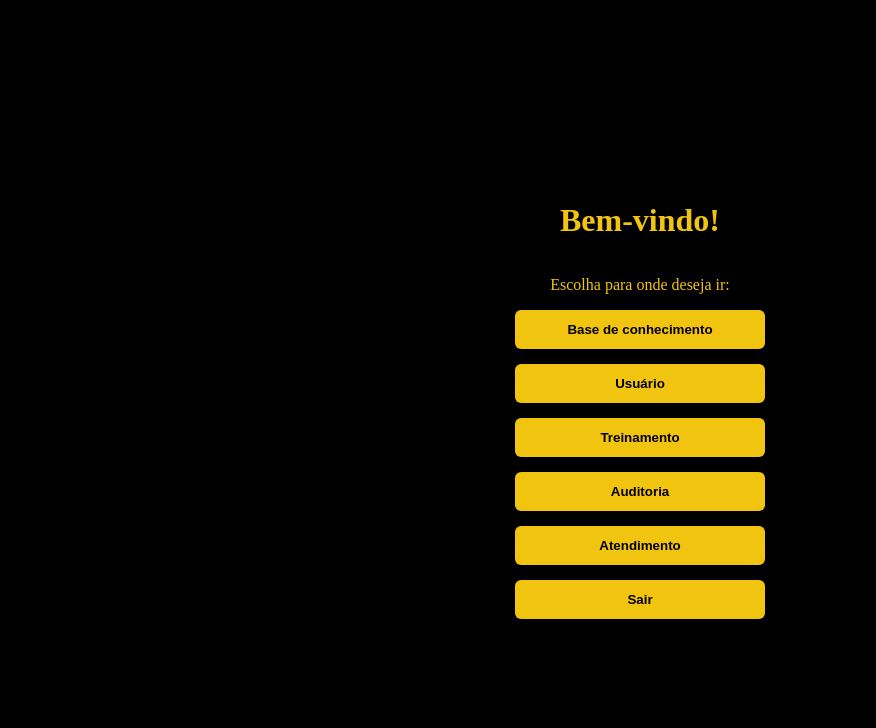
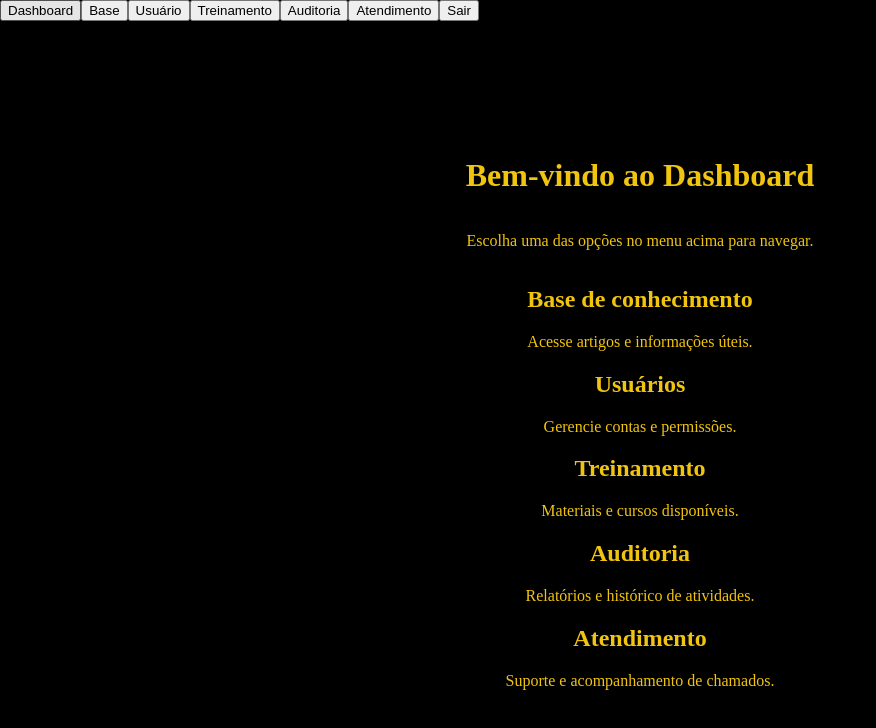
Before and after one commit to Wertco-Bombas/Wertco, a Next.js app: page /dashboard in a window 1280 px wide. Shown: the top 728 px of the page, without its empty margins (0-876 px from the left). Built offline with nearby package versions, Linux system fonts and the light colour scheme.

Commit message:
Update dashboard.js

```diff
--- a/pages/dashboard.js
+++ b/pages/dashboard.js
@@ -1,30 +1,39 @@
+import Layout from "../components/Layout";
+
 export default function Dashboard() {
-  function handleLogout() {
-    window.location.href = "/login"; // volta para login
-  }
+  return (
+    <Layout>
+      <div className="dashboard-container">
+        <h1>Bem-vindo ao Dashboard</h1>
+        <p>Escolha uma das opções no menu acima para navegar.</p>
 
-  return (
-    <div className="dashboard-container">
-      <h1>Bem-vindo!</h1>
-      <p>Escolha para onde deseja ir:</p>
-      <div className="dashboard-buttons">
-        <button onClick={() => (window.location.href = "/base")}>
-          Base de conhecimento
-        </button>
-        <button onClick={() => (window.location.href = "/usuario")}>
-          Usuário
-        </button>
-        <button onClick={() => (window.location.href = "/treinamento")}>
-          Treinamento
-        </button>
-        <button onClick={() => (window.location.href = "/auditoria")}>
-          Auditoria
-        </button>
-        <button onClick={() => (window.location.href = "/atendimento")}>
-          Atendimento
-        </button>
-        <button onClick={handleLogout}>Sair</button>
+        <section className="dashboard-cards">
+          <div className="card" onClick={() => (window.location.href = "/base")}>
+            <h2>Base de conhecimento</h2>
+            <p>Acesse artigos e informações úteis.</p>
+          </div>
+
+          <div className="card" onClick={() => (window.location.href = "/usuario")}>
+            <h2>Usuários</h2>
+            <p>Gerencie contas e permissões.</p>
+          </div>
+
+          <div className="card" onClick={() => (window.location.href = "/treinamento")}>
+            <h2>Treinamento</h2>
+            <p>Materiais e cursos disponíveis.</p>
+          </div>
+
+          <div className="card" onClick={() => (window.location.href = "/auditoria")}>
+            <h2>Auditoria</h2>
+            <p>Relatórios e histórico de atividades.</p>
+          </div>
+
+          <div className="card" onClick={() => (window.location.href = "/atendimento")}>
+            <h2>Atendimento</h2>
+            <p>Suporte e acompanhamento de chamados.</p>
+          </div>
+        </section>
       </div>
-    </div>
+    </Layout>
   );
 }
```
